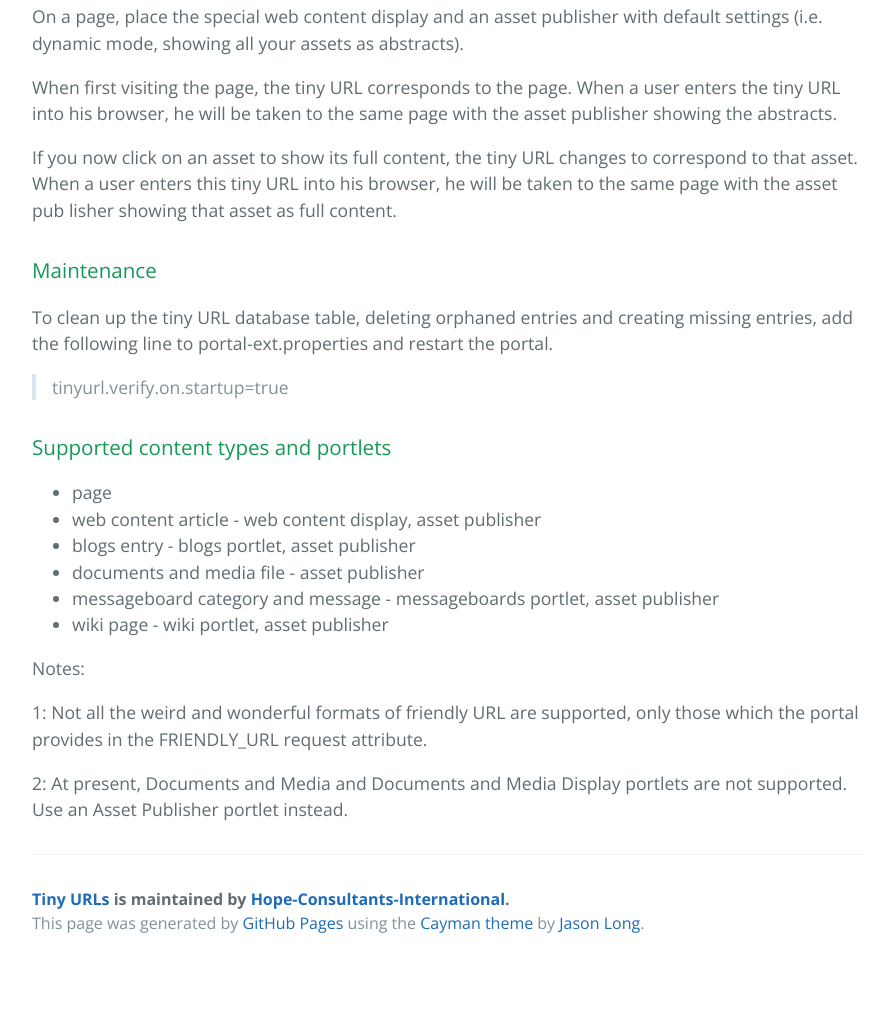
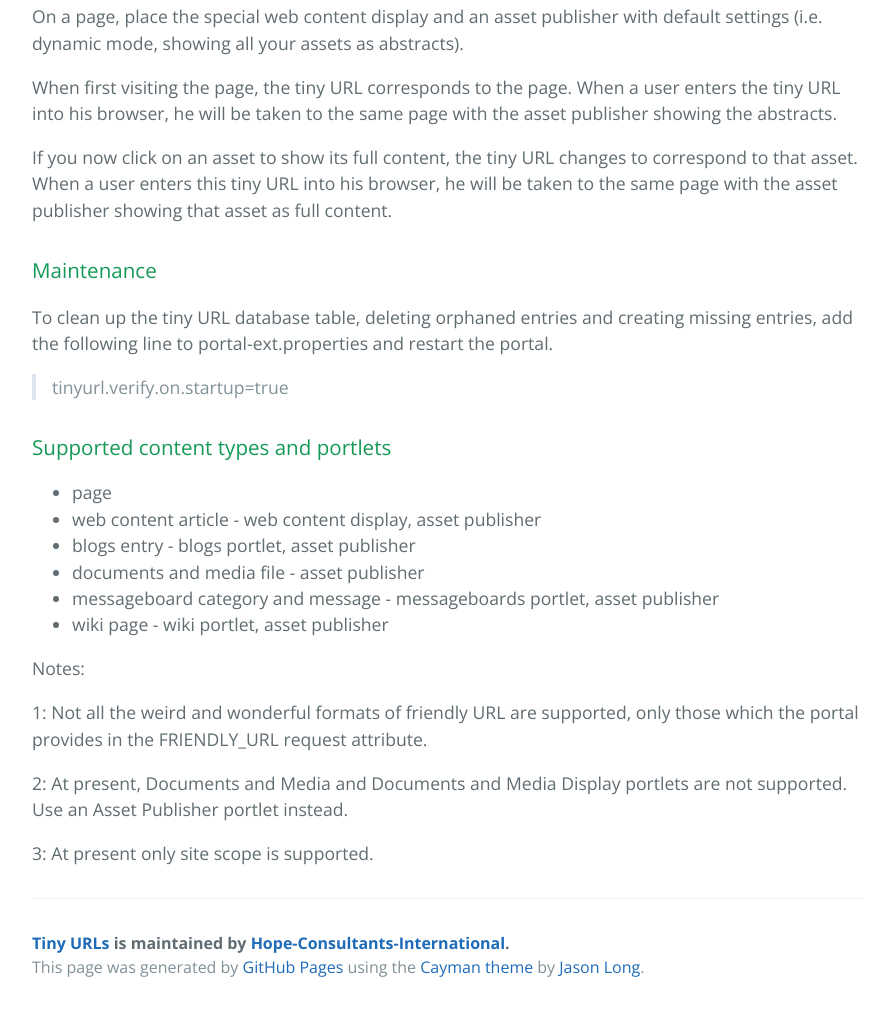
Before and after one commit to Hope-Consultants-International/tinyurl-portlet, a plain HTML site: page index.html in a window 1280 px wide. Shown: the part 1927-2938 px from the top of the page, without its empty margins (192-1087 px from the left). Before the commit the page ends 2894 px from the top, so only its background shows below. Drawn offline with nearby package versions, Linux system fonts and the light colour scheme.

```diff
--- a/index.html
+++ b/index.html
@@ -86,9 +86,7 @@
 
 <p>When first visiting the page, the tiny URL corresponds to the page. When a user enters the tiny URL into his browser, he will be taken to the same page with the asset publisher showing the abstracts.</p>
 
-<p>If you now click on an asset to show its full content, the tiny URL changes to correspond to that asset.
- When a user enters this tiny URL into his browser, he will be taken to the same page with the asset pub
-lisher showing that asset as full content.</p>
+<p>If you now click on an asset to show its full content, the tiny URL changes to correspond to that asset. When a user enters this tiny URL into his browser, he will be taken to the same page with the asset publisher showing that asset as full content.</p>
 
 <h3>
 <a id="maintenance" class="anchor" href="#maintenance" aria-hidden="true"><span aria-hidden="true" class="octicon octicon-link"></span></a>Maintenance</h3>
@@ -117,6 +115,8 @@
 
 <p>2: At present, Documents and Media and Documents and Media Display portlets are not supported. Use an Asset Publisher portlet instead.</p>
 
+<p>3: At present only site scope is supported.</p>
+
       <footer class="site-footer">
         <span class="site-footer-owner"><a href="https://github.com/Hope-Consultants-International/tinyurl-portlet">Tiny URLs</a> is maintained by <a href="https://github.com/Hope-Consultants-International">Hope-Consultants-International</a>.</span>
 
```
Also changed, not shown: params.json (+1 -1 lines).
